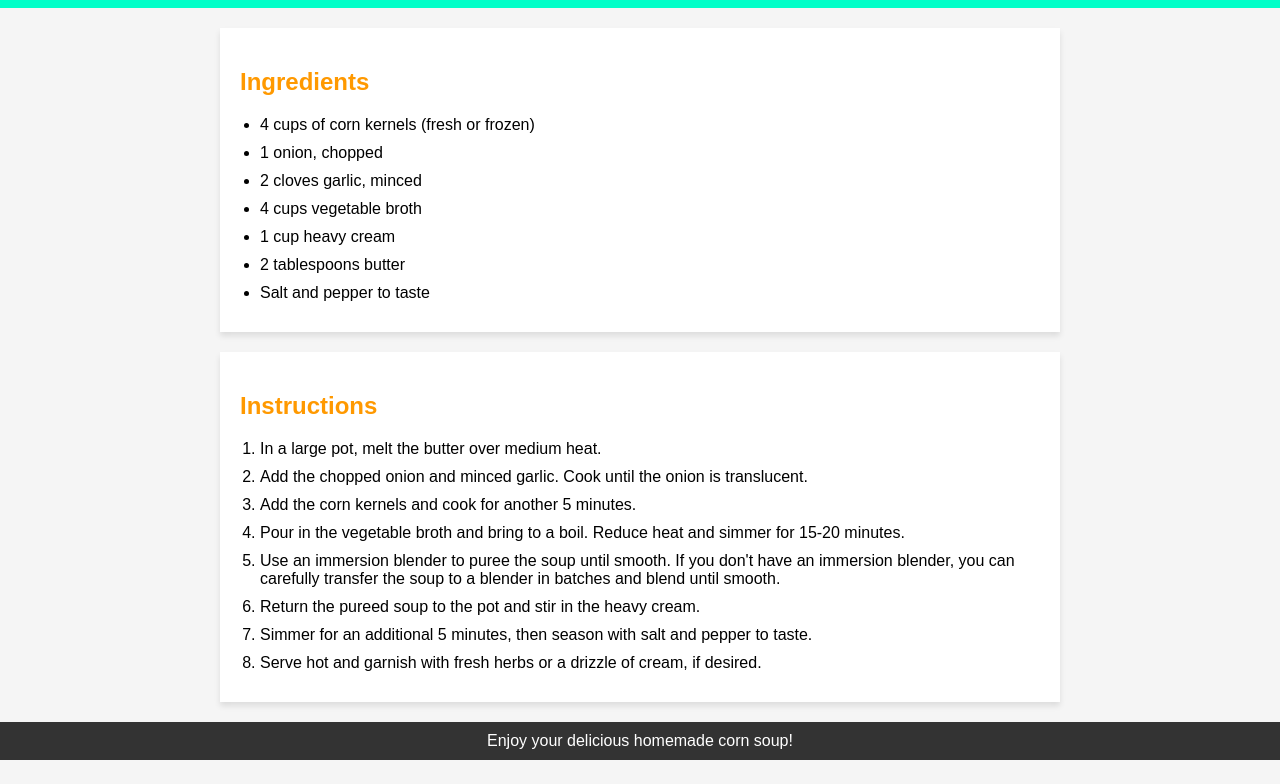
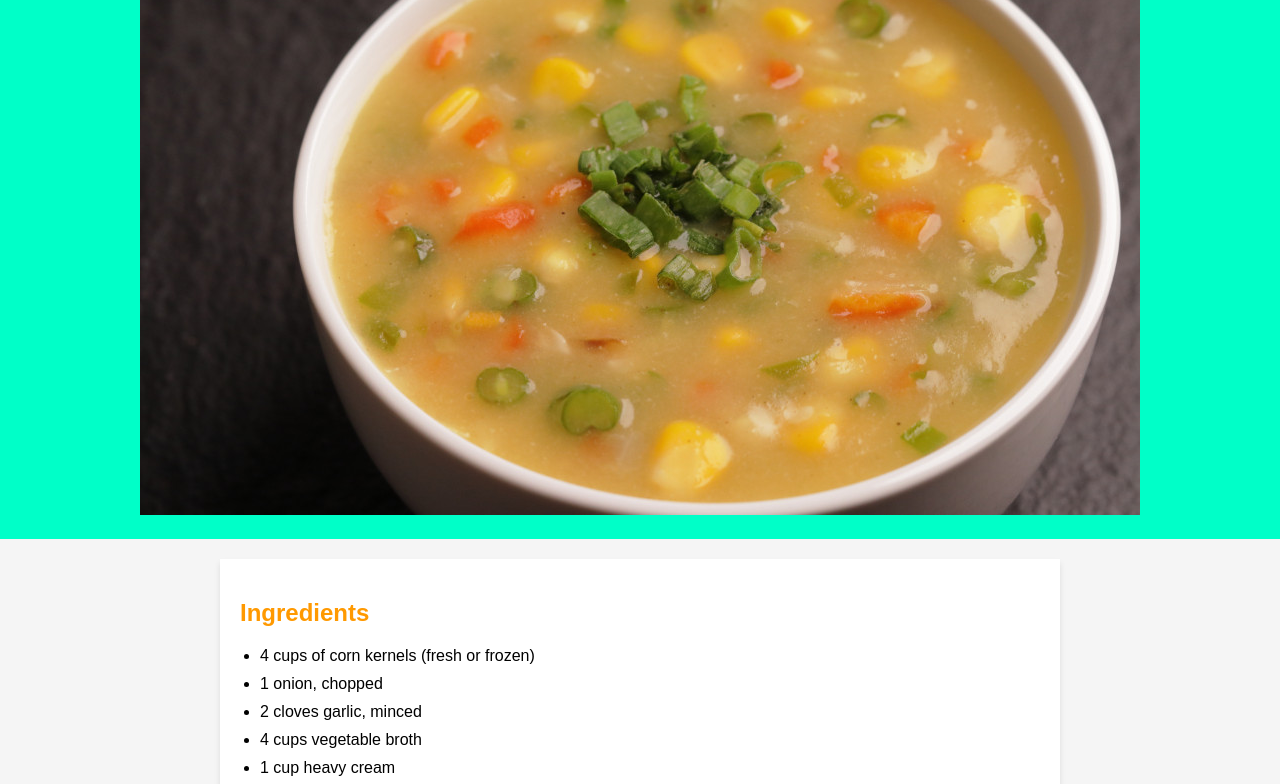
Before and after one commit to hammadkhan333/recipe, a plain HTML site: page index.html in a window 1280 px wide. Shown: the part 128-912 px from the top of the page. Before the commit the page ends 888 px from the top, so only its background shows below. Drawn offline with Linux system fonts and the light colour scheme.

Commit message:
resize img

```diff
--- a/index.html
+++ b/index.html
@@ -25,8 +25,8 @@
         }
 
         header img {
-            max-width: 300px;
-            height: 30px;
+            max-width: auto;
+            height: auto;
             margin-top: 20px;
         }
 
```
